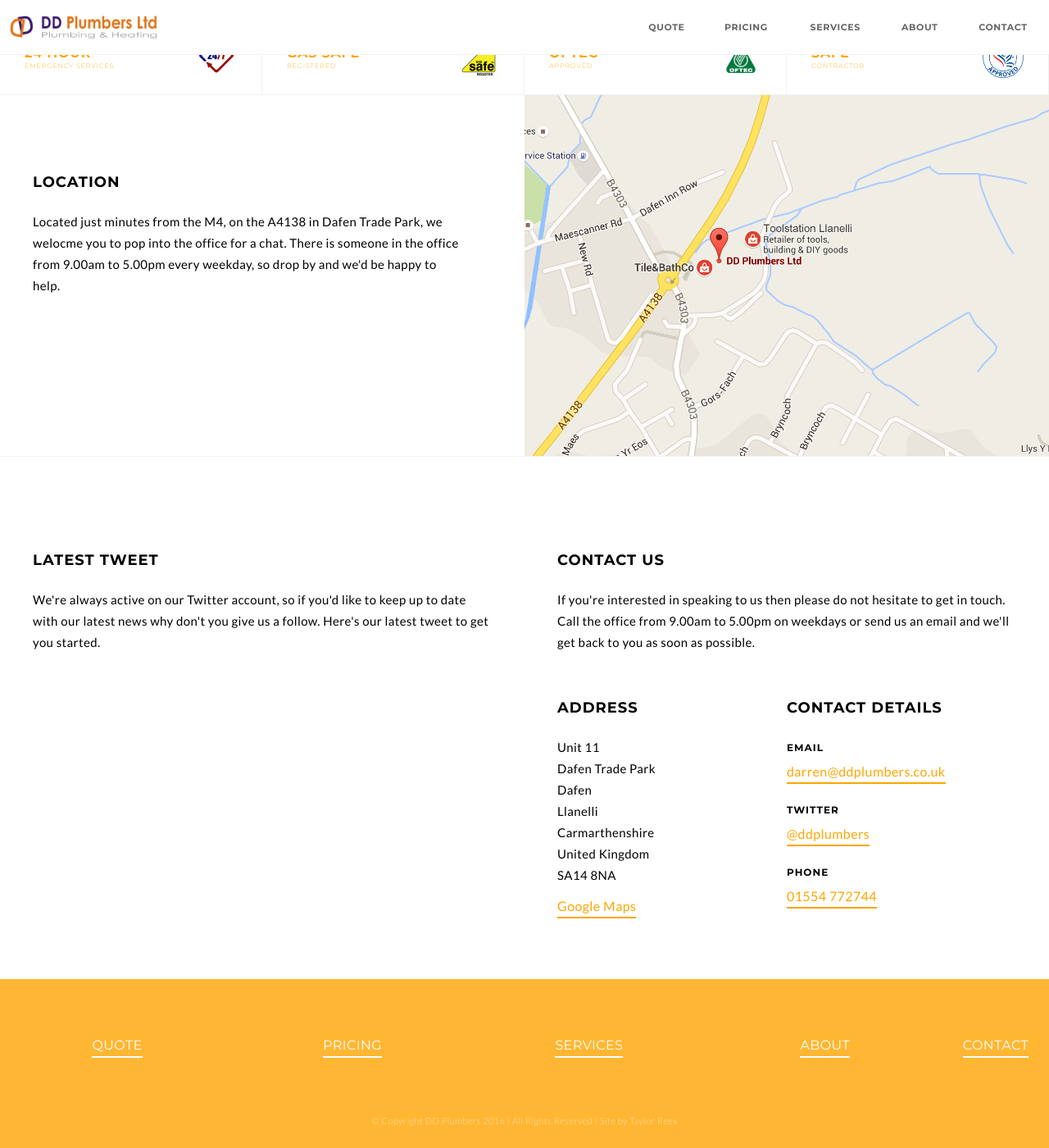
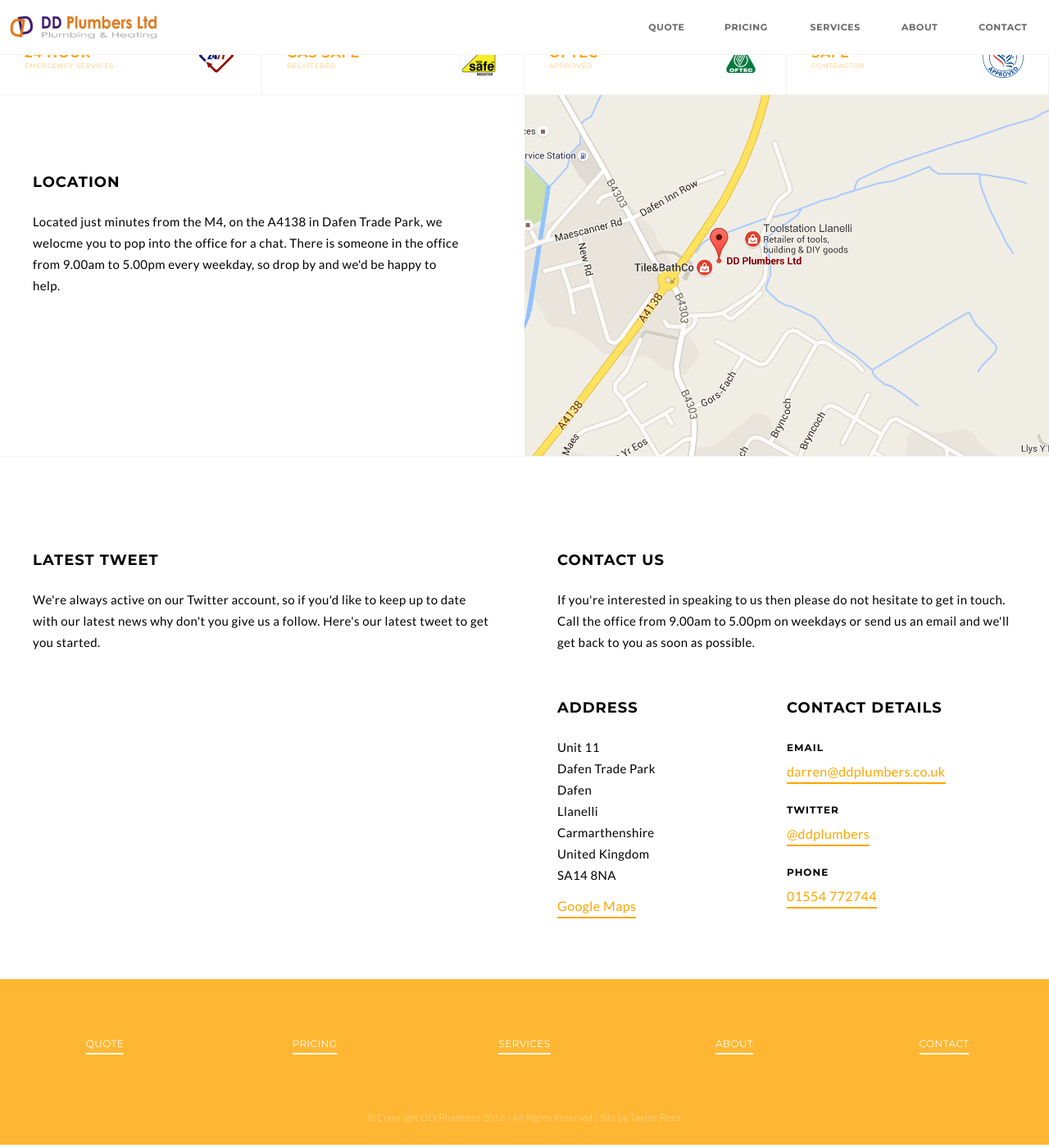
Before and after one commit to ddplumbers/ddplumbers.github.io, a Jekyll site: the page built from contact.html, in a window 1280 px wide and 1400 px high, scrolled down 100 px. Shown: the whole window at 82% size. Built offline with Jekyll 4.4.1, drawn with Linux system fonts in a browser that asks for light colours; nearby versions of some CDN libraries; comment, search, counter and statistics services are not loaded.

Commit message:
Updates to footer font size.

```diff
--- a/css/master.css
+++ b/css/master.css
@@ -920,6 +920,7 @@
 
 .site-footer .bullet-container div,
 .site-footer .bullet-container span {
+  width: 20%;
   padding-left: 25px;
   padding-right: 25px;
   display: table-cell !important;
@@ -939,7 +940,7 @@
 
 .site-footer a {
   color: rgba(255, 255, 255, 1);
-  font-size: 16px;
+  font-size: 12px;
 }
 
 .site-footer .text-container {
@@ -959,7 +960,6 @@
 }
 
 .footer-text a {
-  font-size: 11px;
   color: rgba(255, 255, 255, 0.6);
 }
 
--- a/index.html
+++ b/index.html
@@ -7,7 +7,7 @@
   <div class="header-image" style="background: url('images/header/dd-plumbers.gif')">
     <a class="header-image-overlay"></a>
     <div class="container">
-      <h1>When you need a plumber we are already on our way</h1>
+      <h1>Got an emergency? We will be with you within the hour</h1>
       <a title="Start Yours Today" class="button" href="/contact">Contact us today</a>
     </div>
   </div>
```
Also changed, not shown: 2 other files.
